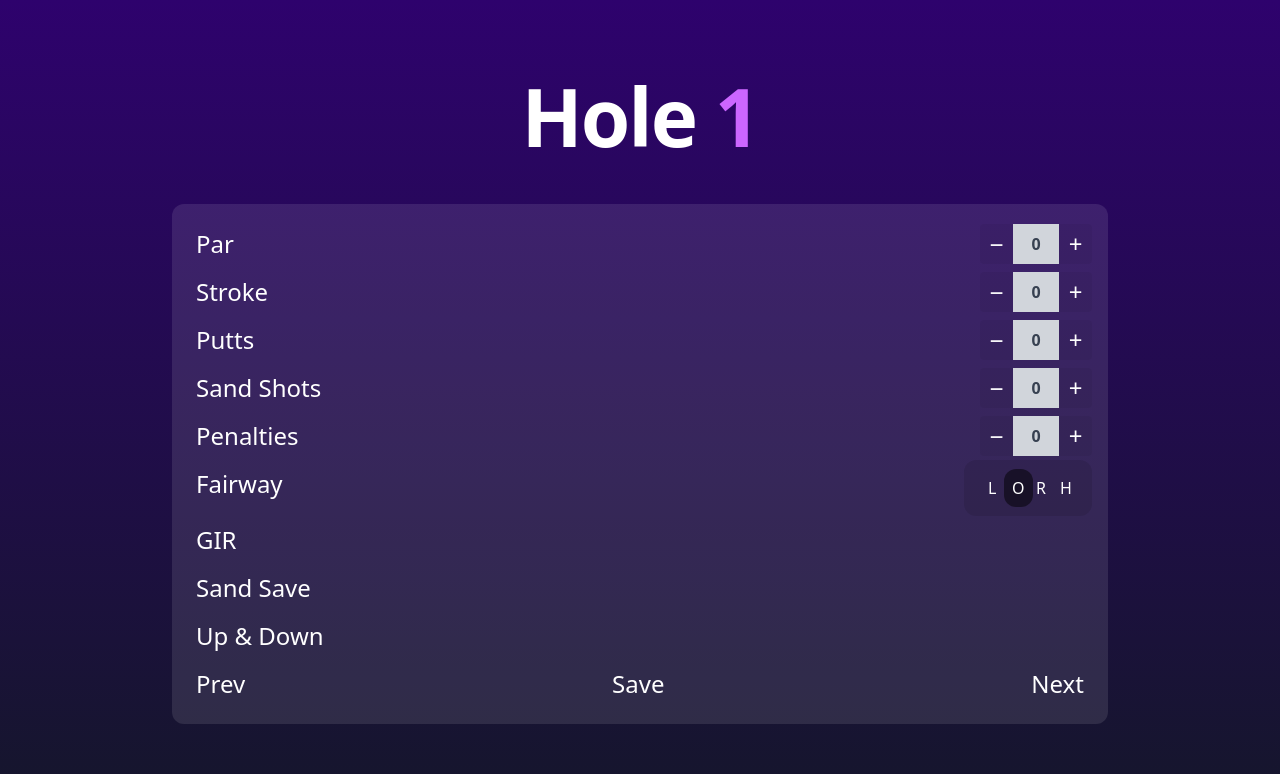
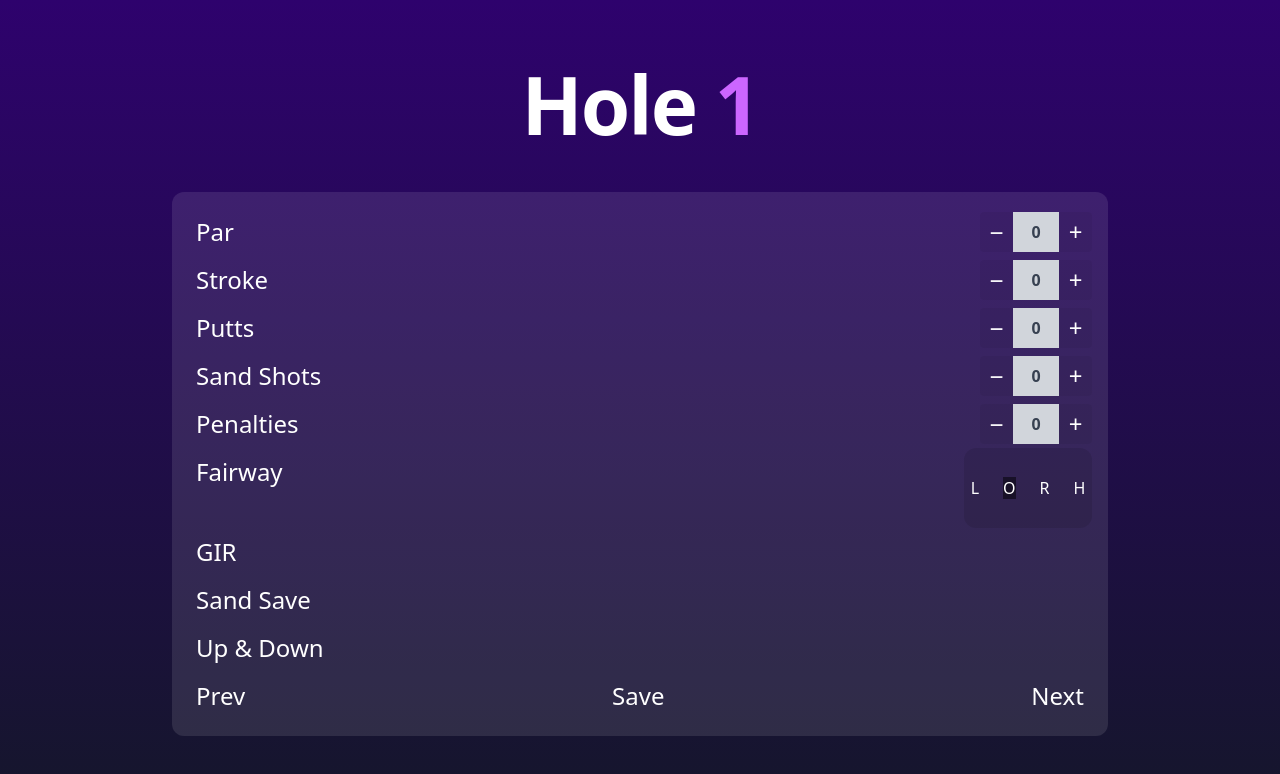
Before and after one commit to narula2000/golf-scorecard, a Next.js app: page /front-9/1 in a window 1280 px wide. Shown: the top 774 px of the page. Built offline with nearby package versions, Linux system fonts and the light colour scheme.

Commit message:
Implement Radio with RadioGroup from Headless UI

```diff
--- a/package.json
+++ b/package.json
@@ -10,6 +10,7 @@
     "start": "next start"
   },
   "dependencies": {
+    "@headlessui/react": "^1.7.13",
     "next": "^13.2.4",
     "react": "18.2.0",
     "react-dom": "18.2.0",
--- a/src/components/fairway.tsx
+++ b/src/components/fairway.tsx
@@ -1,97 +1,78 @@
+import { RadioGroup } from '@headlessui/react';
 import { useState } from 'react';
 
 import FairwayEnum from '../enums';
 
 const Fairway = () => {
   const [fairway, setFairway] = useState(FairwayEnum.On);
-  const setFairwayLeft = () => setFairway(FairwayEnum.Left);
-  const setFairwayOn = () => setFairway(FairwayEnum.On);
-  const setFairwayRight = () => setFairway(FairwayEnum.Right);
-  const setFairwayHazard = () => setFairway(FairwayEnum.Hazards);
   console.log(fairway);
 
-  /**
-    *
-    <div className="h-10 w-28">
-      <div className="flex flex-row h-10 w-full rounded-lg relative mt-1">
-        <button
-          onClick={setFairwayLeft}
-          className=" bg-black/5 text-white-600 hover:text-white-700 hover:bg-black/50 h-full w-20 rounded-l cursor-pointer outline-none"
-        >
-          <span className="m-auto text-2xl">L</span>
-        </button>
-        <button
-          onClick={setFairwayOn}
-          className=" bg-black/5 text-white-600 hover:text-white-700 hover:bg-black/50 h-full w-20 rounded-l cursor-pointer outline-none"
-        >
-          <span className="m-auto text-2xl">O</span>
-        </button>
-        <button
-          onClick={setFairwayRight}
-          className="bg-black/5 text-white-600 hover:text-white-700 hover:bg-black/50 h-full w-20 rounded-r cursor-pointer"
-        >
-          <span className="m-auto text-2xl">R</span>
-        </button>
-        <button
-          onClick={setFairwayHazard}
-          className=" bg-black/5 text-white-600 hover:text-white-700 hover:bg-black/50 h-full w-20 rounded-l cursor-pointer outline-none"
-        >
-          <span className="m-auto text-2xl">H</span>
-        </button>
-      </div>
-    </div>
-    * */
-
   return (
-    <div className="grid w-32 grid-cols-4 justify-center rounded-xl bg-black/10 p-4">
-      <div>
-        <input type="radio" name="option" form="L" className="peer hidden" />
-        <label
-          onClick={setFairwayLeft}
-          htmlFor="L"
-          className="cursor-pointer rounded-xl p-2 justify-center peer-checked:bg-black/50 active:bg-black/50 active:font-bold active:text-white"
-        >
-          L
-        </label>
-      </div>
-      <div>
-        <input
-          type="radio"
-          name="option"
-          form="O"
-          className="peer hidden"
-          defaultChecked
-        />
-        <label
-          onClick={setFairwayOn}
-          htmlFor="O"
-          className="cursor-pointer rounded-xl p-2 justify-center peer-checked:bg-black/50 active:bg-black/50 active:font-bold active:text-white"
-        >
-          O
-        </label>
-      </div>
-      <div>
-        <input type="radio" name="option" form="R" className="peer hidden" />
-        <label
-          onClick={setFairwayRight}
-          htmlFor="R"
-          className="cursor-pointer rounded-xl p-2 justify-center peer-checked:bg-black/50 active:bg-black/50 active:font-bold active:text-white"
-        >
-          R
-        </label>
-      </div>
-      <div>
-        <input type="radio" name="option" form="H" className="peer hidden" />
-        <label
-          onClick={setFairwayHazard}
-          htmlFor="H"
-          className="cursor-pointer rounded-xl p-2 justify-center peer-checked:bg-black/50 active:bg-black/50 active:font-bold active:text-white"
-        >
-          H
-        </label>
-      </div>
-    </div>
+    <RadioGroup
+      className="flex flex-row w-32 p-4 bg-black/10 rounded-xl justify-center"
+      value={fairway}
+      onChange={setFairway}
+    >{
+      [FairwayEnum.Left, FairwayEnum.On, FairwayEnum.Right, FairwayEnum.Hazards].map((value) => (
+      <RadioGroup.Option value={value} key={value} className="p-3">
+        {({ checked }) => (
+          <span className={checked ? 'bg-black/50' : ''}>{value[0]}</span>
+        )}
+      </RadioGroup.Option>
+      ))
+    }
+    </RadioGroup>
   );
+  // return (
+  //   <div className="grid w-32 grid-cols-4 justify-center rounded-xl bg-black/10 p-4">
+  //     <div>
+  //       <input type="radio" name="option" form="L" className="peer hidden" />
+  //       <label
+  //         onClick={setFairwayLeft}
+  //         htmlFor="L"
+  //         className="cursor-pointer rounded-xl p-2 justify-center peer-checked:bg-black/50 active:bg-black/50 active:font-bold active:text-white"
+  //       >
+  //         L
+  //       </label>
+  //     </div>
+  //     <div>
+  //       <input
+  //         type="radio"
+  //         name="option"
+  //         form="O"
+  //         className="peer hidden"
+  //         defaultChecked
+  //       />
+  //       <label
+  //         onClick={setFairwayOn}
+  //         htmlFor="O"
+  //         className="cursor-pointer rounded-xl p-2 justify-center peer-checked:bg-black/50 active:bg-black/50 active:font-bold active:text-white"
+  //       >
+  //         O
+  //       </label>
+  //     </div>
+  //     <div>
+  //       <input type="radio" name="option" form="R" className="peer hidden" />
+  //       <label
+  //         onClick={setFairwayRight}
+  //         htmlFor="R"
+  //         className="cursor-pointer rounded-xl p-2 justify-center peer-checked:bg-black/50 active:bg-black/50 active:font-bold active:text-white"
+  //       >
+  //         R
+  //       </label>
+  //     </div>
+  //     <div>
+  //       <input type="radio" name="option" form="H" className="peer hidden" />
+  //       <label
+  //         onClick={setFairwayHazard}
+  //         htmlFor="H"
+  //         className="cursor-pointer rounded-xl p-2 justify-center peer-checked:bg-black/50 active:bg-black/50 active:font-bold active:text-white"
+  //       >
+  //         H
+  //       </label>
+  //     </div>
+  //   </div>
+  // );
 };
 
 export default Fairway;
```
Also changed, not shown: 1 other file (tests, documents, lock files or other folders).
